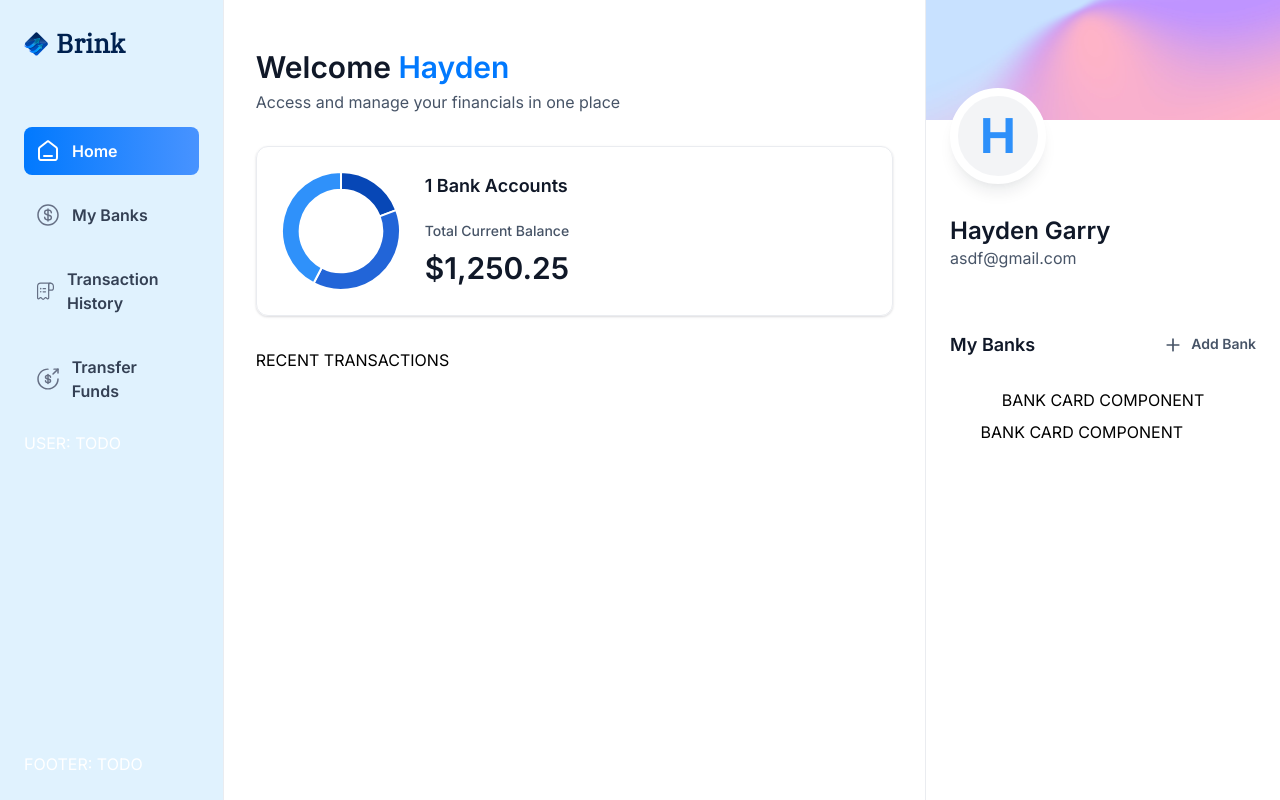
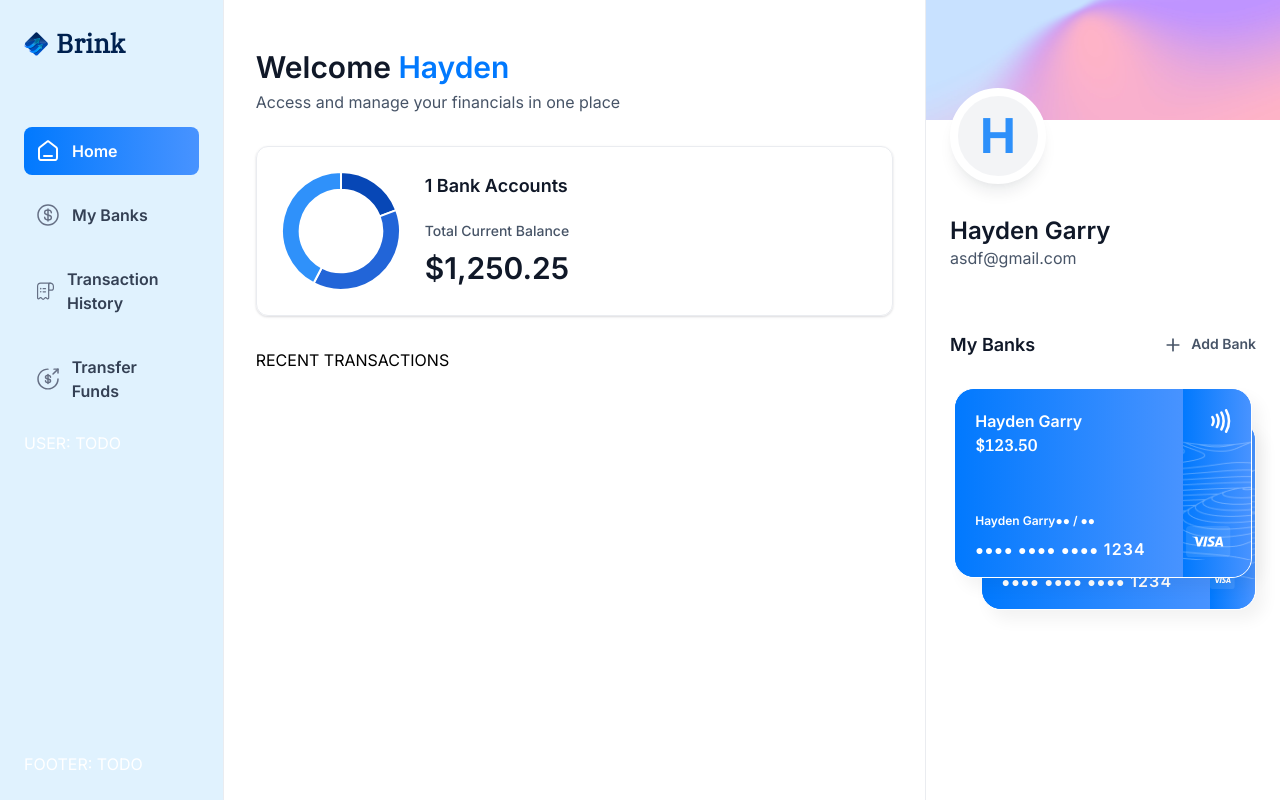
Before and after one commit to Hayden-git/Banking_App, a Next.js app: page / in a window 1280 px wide. Built offline with nearby package versions, Linux system fonts and the light colour scheme.

Commit message:
Implement Static version of the BankCard Sidebar component
- Implement Static version of the BankCard Sidebar component, done with styles and basic layout

- working on routing next

```diff
--- a/app/(root)/page.tsx
+++ b/app/(root)/page.tsx
@@ -29,7 +29,7 @@
 			<RightSidebar
 				user={loggedIn}
 				transactions={[]}
-				banks={[{}, {}]}
+				banks={[{ currentBalance: 123.5 }, { currentBalance: 623.5 }]}
 			/>
 		</section>
 	);
--- a/components/ui/BankCard.tsx
+++ b/components/ui/BankCard.tsx
@@ -1,7 +1,64 @@
+import { formatAmount } from "@/lib/utils";
+import Image from "next/image";
+import Link from "next/link";
 import React from "react";
 
-const BankCard = () => {
-	return <div>BANK CARD COMPONENT</div>;
+const BankCard = ({ account, userName, showBalance = true }: CreditCardProps) => {
+	return (
+		<div className="flex flex-col">
+			<Link
+				href="/"
+				className="bank-card"
+			>
+				<div className="bank-card_content">
+					<div>
+						<h1 className="text-16 font-semibold text-white">{account.name || userName}</h1>
+
+						<p className="font-ibm-plex-serif font-black text-white">{formatAmount(account.currentBalance)}</p>
+					</div>
+
+					<article className="flex flex-col gap-2">
+						<div className="flex justift-between">
+							<h1 className="text-12 font-semibold text-white">{userName}</h1>
+
+							<h2 className="text-12 font-semibold text-white">●● / ●●</h2>
+						</div>
+
+						<p className="text-14 font-semibold tracking-[1.1px] text-white">
+							●●●● ●●●● ●●●● <span className="text-16">1234</span>
+						</p>
+					</article>
+				</div>
+
+				<div className="bank-card_icon">
+					<Image
+						src="/icons/Paypass.svg"
+						width={20}
+						height={24}
+						alt="Tap to Pay icon"
+					/>
+
+					<Image
+						src="/icons/visa.svg"
+						width={45}
+						height={32}
+						alt="Visa logo"
+						className="ml-5"
+					/>
+				</div>
+
+				<Image
+					src="/icons/lines.png"
+					width={316}
+					height={190}
+					alt="lines"
+					className="absolute top-0 left-0"
+				/>
+			</Link>
+
+			{/* TODO: ADD ABILITY TO COPY CARD NUMBERS */}
+		</div>
+	);
 };
 
 export default BankCard;
--- a/components/ui/RightSidebar.tsx
+++ b/components/ui/RightSidebar.tsx
@@ -50,7 +50,7 @@
 							<BankCard
 								key={banks[0].$id}
 								account={banks[0]}
-								userName={`${user.firsdtName} ${user.lastName}`}
+								userName={`${user.firstName} ${user.lastName}`}
 								showBalance={false}
 							/>
 						</div>
@@ -60,7 +60,7 @@
 								<BankCard
 									key={banks[1].$id}
 									account={banks[1]}
-									userName={`${user.firsdtName} ${user.lastName}`}
+									userName={`${user.firstName} ${user.lastName}`}
 									showBalance={false}
 								/>
 							</div>
```
